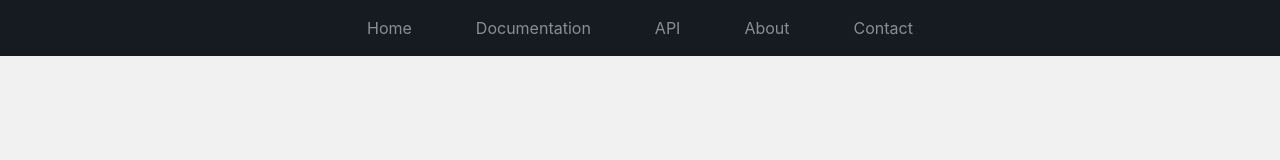
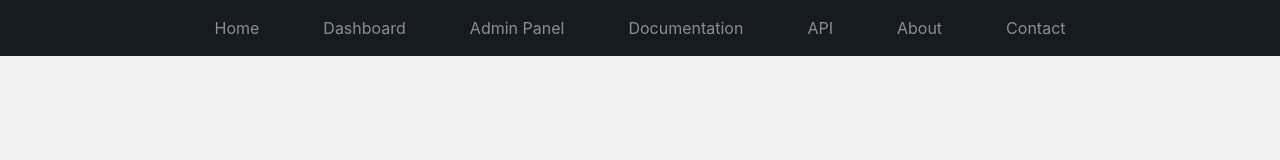
Before and after one commit to HeyHammadHere/HeyHammadHere.API, a website: page index.html in a window 1280 px wide. Drawn offline with nearby package versions, Linux system fonts and the light colour scheme.

Commit message:
Routes Initialized

```diff
--- a/index.html
+++ b/index.html
@@ -12,6 +12,19 @@
       integrity="sha384-B0vP5xmATw1+K9KRQjQERJvTumQW0nPEzvF6L/Z6nronJ3oUOFUFpCjEUQouq2+l"
       crossorigin="anonymous"
     />
+    <script
+      defer
+      src="https://code.jquery.com/jquery-3.5.1.slim.min.js"
+      integrity="sha384-DfXdz2htPH0lsSSs5nCTpuj/zy4C+OGpamoFVy38MVBnE+IbbVYUew+OrCXaRkfj"
+      crossorigin="anonymous"
+    ></script>
+    <script
+      defer
+      src="https://cdn.jsdelivr.net/npm/bootstrap@4.6.0/dist/js/bootstrap.bundle.min.js"
+      integrity="sha384-Piv4xVNRyMGpqkS2by6br4gNJ7DXjqk09RmUpJ8jgGtD7zP9yug3goQfGII0yAns"
+      crossorigin="anonymous"
+    ></script>
+    <!--  -->
     <link rel="stylesheet" href="/index.styles.css" />
     <!--  -->
     <title>HeyHammadHere's Portfolio</title>
@@ -36,36 +49,55 @@
         class="collapse navbar-collapse justify-content-center"
         id="navbarSupportedContent"
       >
-        <ul class="navbar-nav justify-content-center">
+        <ul class="navbar-nav">
           <li class="nav-item px-4">
-            <a class="nav-link text-bold" href="#">Home</a>
+            <a
+              class="nav-link text-bold"
+              href="http://heyhammadhere.herokuapp.com/"
+              >Home</a
+            >
           </li>
           <li class="nav-item px-4">
-            <a class="nav-link" href="#">Documentation</a>
+            <a
+              class="nav-link text-bold"
+              href="http://heyhammadhere.herokuapp.com/dashboard"
+              >Dashboard</a
+            >
           </li>
           <li class="nav-item px-4">
-            <a class="nav-link" href="#">API</a>
+            <a
+              class="nav-link text-bold"
+              href="http://heyhammadhere.herokuapp.com/admin-panel"
+              >Admin Panel</a
+            >
           </li>
           <li class="nav-item px-4">
-            <a class="nav-link" href="#">About</a>
+            <a
+              class="nav-link"
+              href="http://heyhammadhere.herokuapp.com/documentation"
+              >Documentation</a
+            >
           </li>
           <li class="nav-item px-4">
-            <a class="nav-link" href="#">Contact</a>
+            <a class="nav-link" href="http://heyhammadhere.herokuapp.com/api"
+              >API</a
+            >
+          </li>
+          <li class="nav-item px-4">
+            <a class="nav-link" href="http://heyhammadhere.herokuapp.com/about"
+              >About</a
+            >
+          </li>
+          <li class="nav-item px-4">
+            <a
+              class="nav-link"
+              href="http://heyhammadhere.herokuapp.com/contact"
+              >Contact</a
+            >
           </li>
         </ul>
       </div>
     </nav>
     <!--  -->
-    <script
-      src="https://code.jquery.com/jquery-3.5.1.slim.min.js"
-      integrity="sha384-DfXdz2htPH0lsSSs5nCTpuj/zy4C+OGpamoFVy38MVBnE+IbbVYUew+OrCXaRkfj"
-      crossorigin="anonymous"
-    ></script>
-    <script
-      src="https://cdn.jsdelivr.net/npm/bootstrap@4.6.0/dist/js/bootstrap.bundle.min.js"
-      integrity="sha384-Piv4xVNRyMGpqkS2by6br4gNJ7DXjqk09RmUpJ8jgGtD7zP9yug3goQfGII0yAns"
-      crossorigin="anonymous"
-    ></script>
-    <!--  -->
   </body>
 </html>
```
